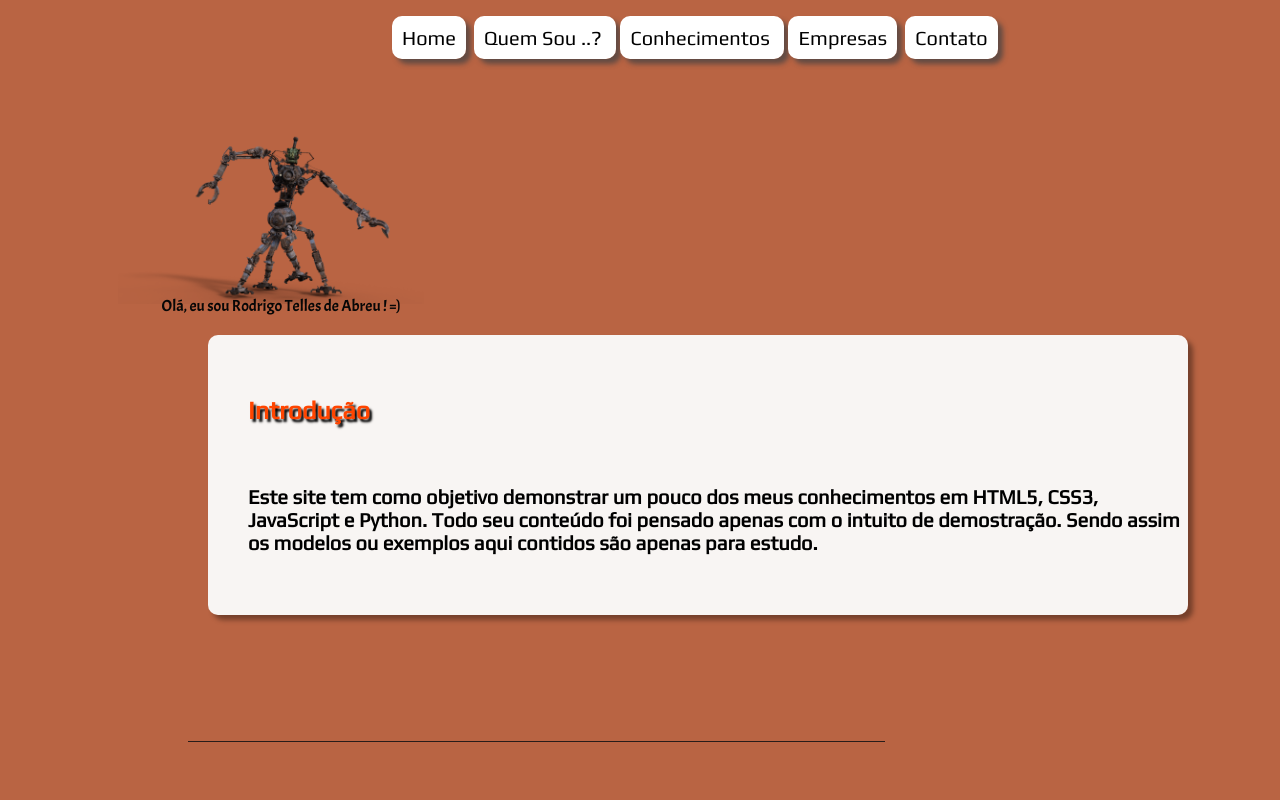
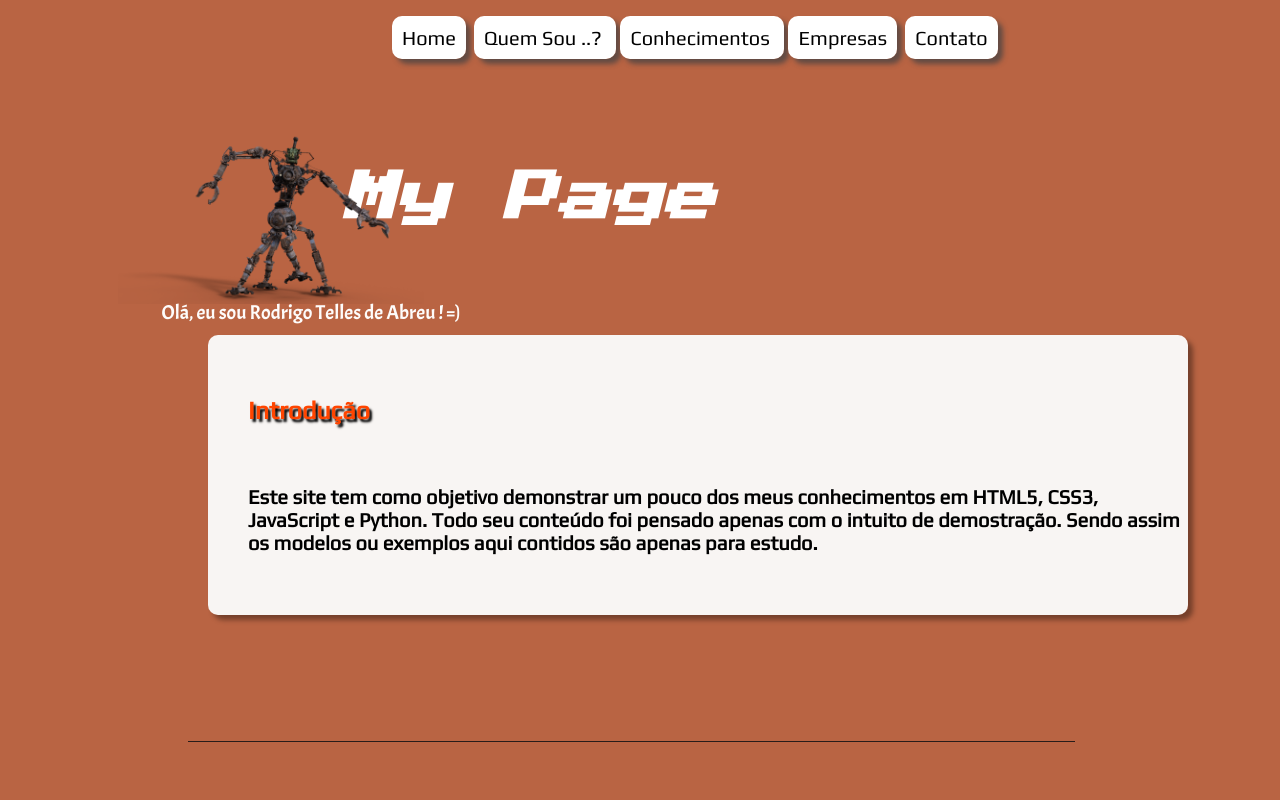
Before and after one commit to RodrigoTAbreu/HTML5_e_CSS3, a plain HTML site: page index.html in a window 1280 px wide. Shown: the top 800 px of the page. Drawn offline with Linux system fonts and the light colour scheme.

Commit message:
Fonts
Ajustando fontes

```diff
--- a/_css/style.css
+++ b/_css/style.css
@@ -1,6 +1,7 @@
 
 @import url('https://fonts.googleapis.com/css2?family=Acme&display=swap');
 @import url('https://fonts.googleapis.com/css2?family=Play&display=swap');
+@import url('https://fonts.googleapis.com/css2?family=Press+Start+2P&display=swap');
 body {
     background-color: rgba(175, 78, 40, 0.87);
 }
@@ -10,13 +11,16 @@ body {
     position: absolute;
     margin-left: 12%;
     font-family: 'Acme',monospace;
+    font-size: 20px;
 }
+
+
 .anime{
     -moz-animation: 5s;
     -webkit-animation: 5s;
     animation-duration: 3s;
     animation-name: nome;
-    color: rgb(7, 7, 7);
+    color: rgba(255, 255, 255,0.980);
 }
 
 @keyframes nome{
@@ -29,6 +33,10 @@ body {
         width: 100%;
 
     }
+}
+h1{
+    font-family: 'Press Start 2P', cursive;
+
 }
 
 h2 {
@@ -50,7 +58,7 @@ hr{
     border-width: 1px 1px 0;
     border-style: solid;
     border-color: rgba(22, 19, 20, 0.877);
-    width: 55%;
+    width: 70%;
     margin-left: 180px;
     margin-right: 50px;
 }
@@ -99,6 +107,7 @@ section#cont{
 nav#menu ul{
     list-style: none;
 }
+/*
 .efeito-grow{
     display: inline-block;
     vertical-align: middle;
@@ -112,11 +121,8 @@ nav#menu ul{
 }
 .efeito-grow: hover, .efeito-grow: focus, .efeito-grow:active{
     -webkit-transform: scale(2.91)
-}
-
-
+}*/
 nav#menu li{
-
     display: inline;
     font: normal 20px 'Acme';
     font-family: 'Play', sans-serif;
@@ -131,6 +137,7 @@ nav#menu li:hover{
     background-color: rgb(238, 78, 50);
     box-shadow: 5px 5px 5px rgba(0, 0, 0, 0.37);
     border-radius: 25%;
+   /* font-family: 'Press Start 2P';*/
 }
 nav#menu {
     display: flexbox;
@@ -188,4 +195,5 @@ section{
 footer{
     text-align: center;
     position: relative;
+    font-family: 'Press Start 2P', cursive;
 }
--- a/index.html
+++ b/index.html
@@ -19,6 +19,7 @@
     <header>
         <div id="topo">
             <img id="imgtopo" src="img/cyborg.png">
+            <h1>My Page</h1>
         </div>
 
 
```
